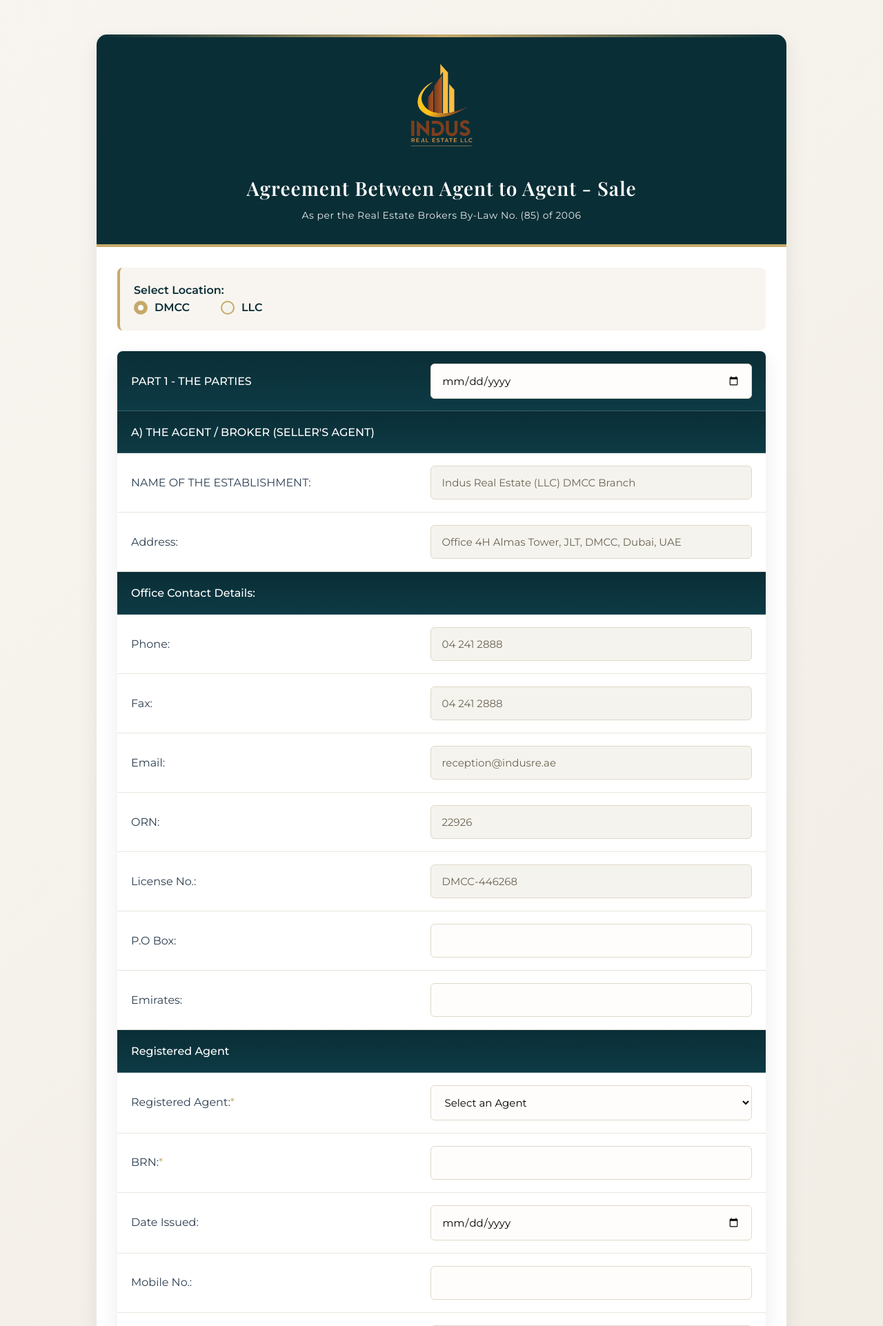
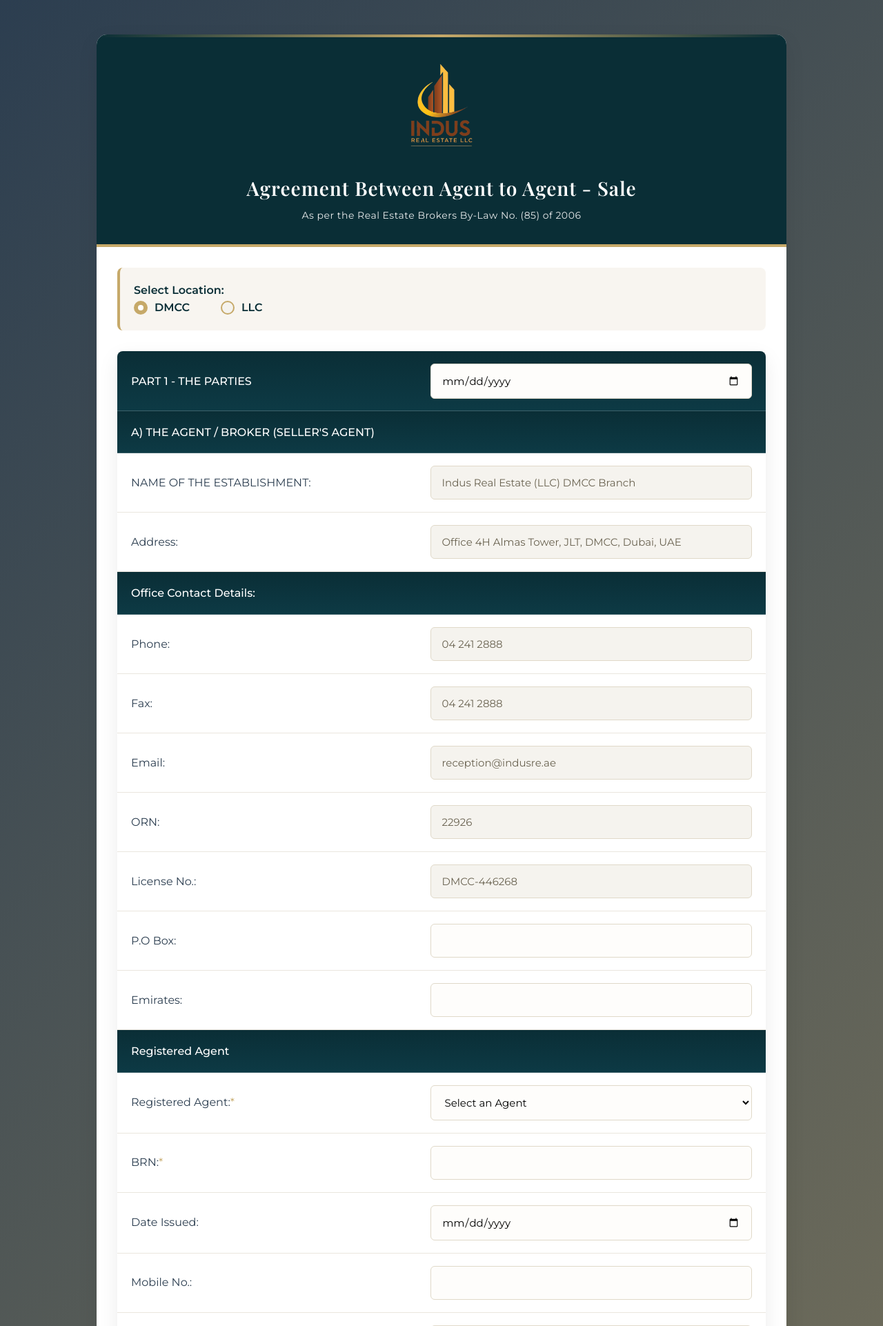
Before and after one commit to Indus2025/A-to-A_Sale, a FastAPI app: page / in a window 1280 px wide. Shown: the top 1922 px of the page at 69% size. Run offline with FastAPI, Linux system fonts and the light colour scheme.

Commit message:
UI updated for A to A Sale

```diff
--- a/templates/agreement.html
+++ b/templates/agreement.html
@@ -27,7 +27,8 @@
 
         body {
             font-family: 'Montserrat', sans-serif;
-            background: linear-gradient(135deg, #f8f5f0 0%, #e9e2d6 100%);
+            background: linear-gradient(135deg, var(--text-dark) 0%, var(--primary-gold) 100%);
+            /* background: linear-gradient(135deg, #f8f5f0 0%, #e9e2d6 100%); */
             color: var(--text-dark);
             line-height: 1.6;
             padding: 20px;
```
